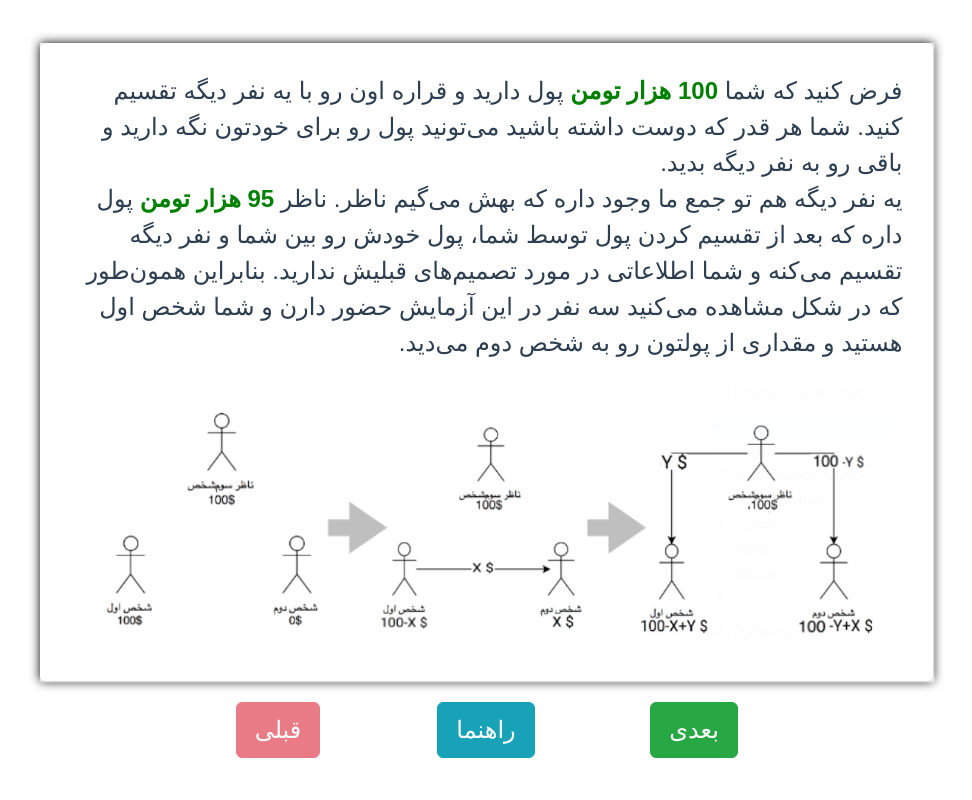
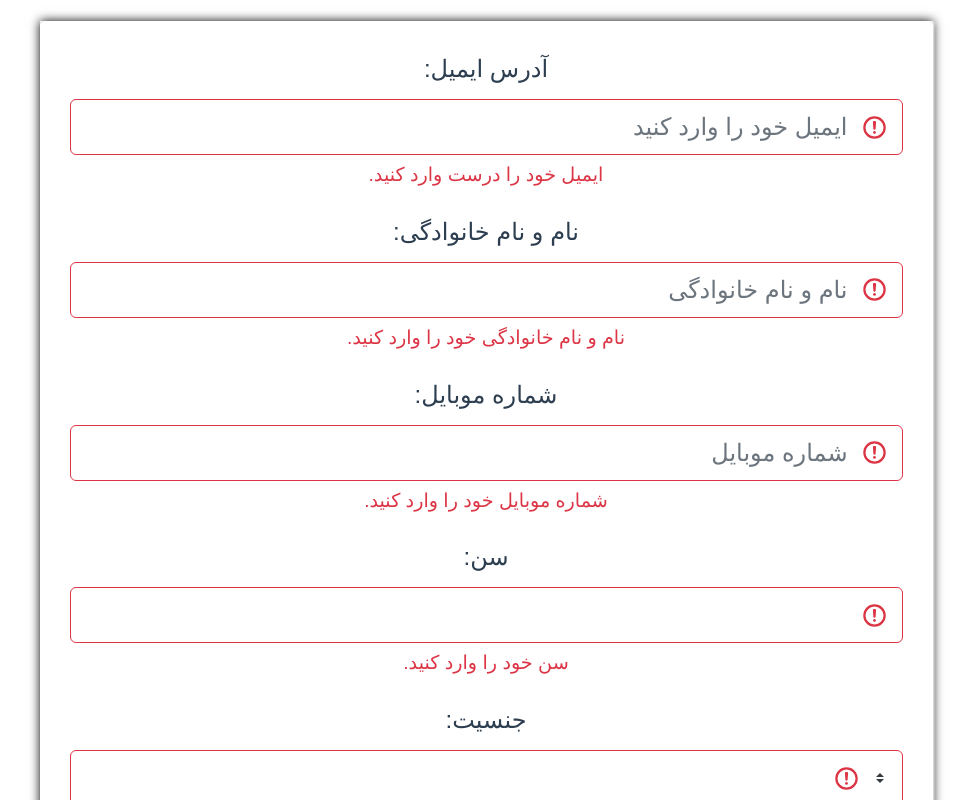
Before and after one commit to aliir74/cognitive-experiment-website, a Vue app: page /#/ in a window 1280 px wide. Shown: the top 800 px of the page, without its empty margins (154-1126 px from the left). Built offline with nearby package versions, Linux system fonts and the light colour scheme; a web font is replaced by a local one.

Commit message:
Change default value of step to 0

```diff
--- a/src/views/Home.vue
+++ b/src/views/Home.vue
@@ -130,7 +130,7 @@
       },
       step_presence: [0, 0, 0, 0, 0, 0, 0, 0, 0, 0, 0, 0, 0, 0, 0, 0, 0, 0, 0, 0, 0, 0, 0, 0, 0, 0, 0, 0, 0, 0, 0, 0, 0, 0],
       help: 0,
-      step: 1,
+      step: 0,
       step_time: [-1, -1, -1, -1, -1, -1, -1, -1, -1, -1, -1, -1, -1, -1, -1, -1, -1, -1, -1, -1, -1, -1, -1, -1, -1, -1, -1, -1, -1, -1, -1, -1, -1, -1],
       next_text: 'بعدی',
       email_reg: /^(([^<>()[\]\\.,;:\s@"]+(\.[^<>()[\]\\.,;:\s@"]+)*)|(".+"))@((\[[0-9]{1,3}\.[0-9]{1,3}\.[0-9]{1,3}\.[0-9]{1,3}])|(([a-zA-Z\-0-9]+\.)+[a-zA-Z]{2,24}))$/
@@ -261,7 +261,7 @@
     max-width: 50vw !important;
   }
   .numbers {
-    color: green;
+    //color: green;
     font-weight: bold;
   }
 </style>
```
